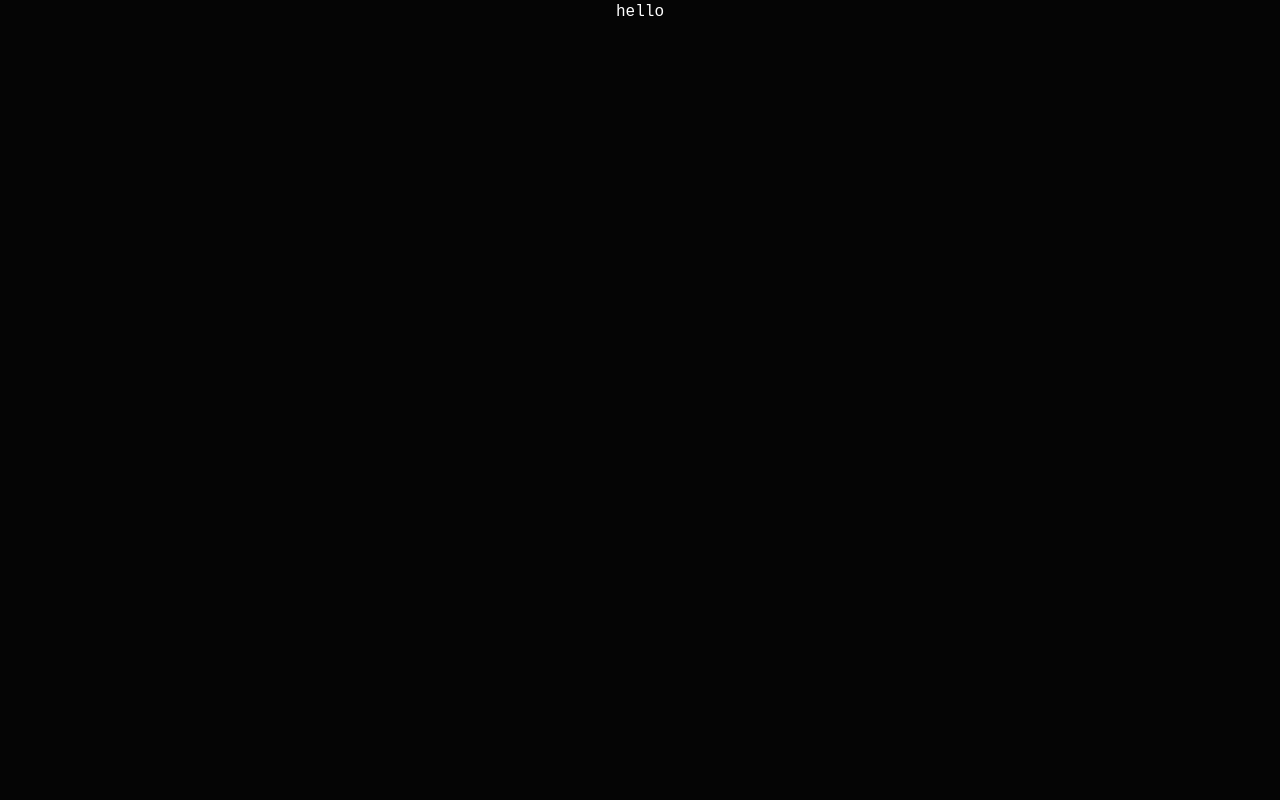
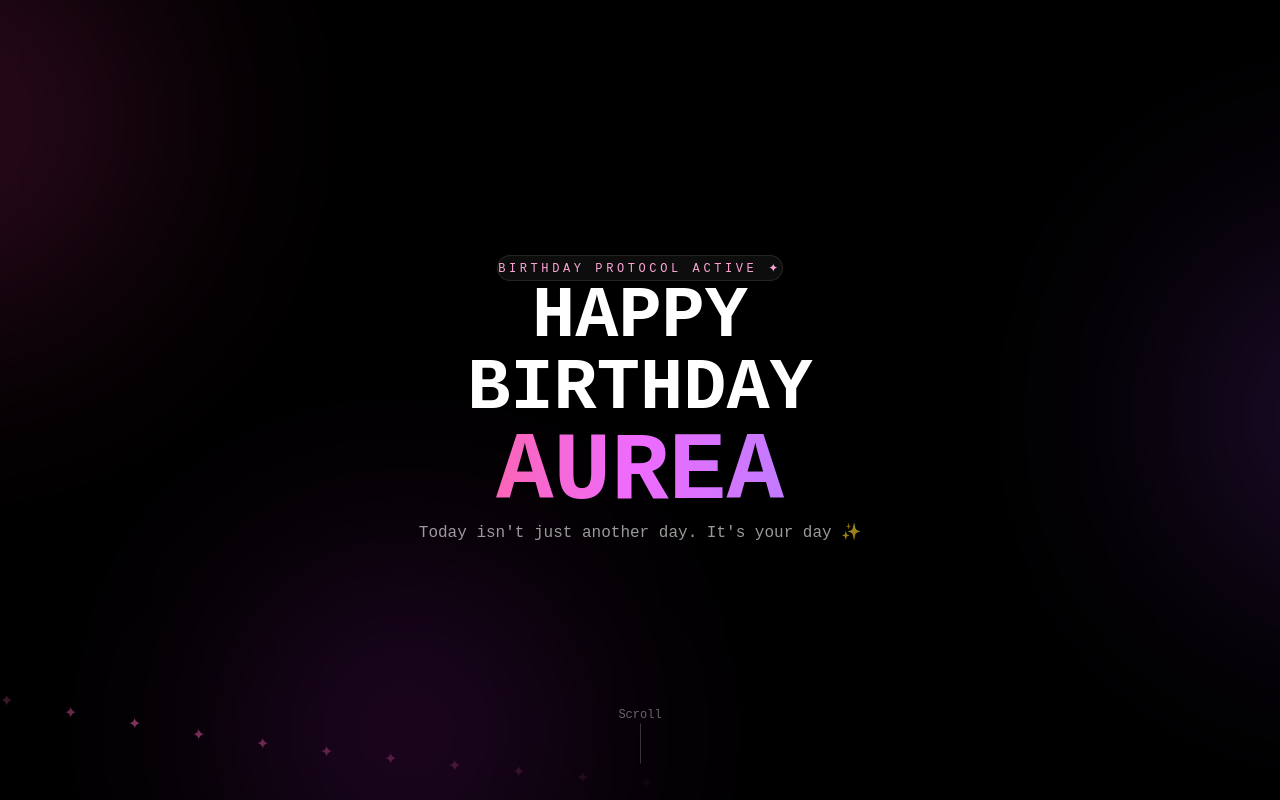
Before and after one commit to TEHILLA-22/aurea, a Next.js app: page /birthday in a window 1280 px wide. Built offline with nearby package versions, Linux system fonts and the light colour scheme.

Commit message:
Update page.tsx

```diff
--- a/src/app/birthday/page.tsx
+++ b/src/app/birthday/page.tsx
@@ -1,8 +1,177 @@
-export default function birthday() {
-    return(
-        <div className="text-center ">
+"use client";
 
-        <h1>hello</h1>
-        </div>
-    )
+import { motion } from "framer-motion";
+
+export default function BirthdayPage() {
+  return (
+    <main className="relative min-h-screen overflow-x-hidden bg-black text-white">
+
+      {/* Aurora Background */}
+
+      <div className="pointer-events-none fixed inset-0 overflow-hidden">
+
+        <div className="absolute left-[-20%] top-[-10%] h-[400px] w-[400px] rounded-full bg-pink-500/20 blur-[120px]" />
+
+        <div className="absolute right-[-20%] top-[30%] h-[350px] w-[350px] rounded-full bg-purple-500/20 blur-[120px]" />
+
+        <div className="absolute bottom-[-10%] left-[20%] h-[300px] w-[300px] rounded-full bg-fuchsia-500/20 blur-[120px]" />
+
+      </div>
+
+      {/* Floating Particles */}
+
+      <div className="pointer-events-none fixed inset-0">
+        {[...Array(20)].map((_, i) => (
+          <motion.div
+            key={i}
+            animate={{
+              y: [-20, -120],
+              opacity: [0, 1, 0],
+            }}
+            transition={{
+              duration: 8 + i,
+              repeat: Infinity,
+              delay: i * 0.5,
+            }}
+            className="absolute text-pink-400/50"
+            style={{
+              left: `${(i * 5) % 100}%`,
+              bottom: "-20px",
+            }}
+          >
+            ✦
+          </motion.div>
+        ))}
+      </div>
+
+      {/* HERO */}
+
+      <section className="relative flex min-h-screen flex-col items-center justify-center px-6 text-center">
+
+        {/* Status Pill */}
+
+        <motion.div
+          initial={{
+            opacity: 0,
+            y: -30,
+          }}
+          animate={{
+            opacity: 1,
+            y: 0,
+          }}
+          className="
+            mb-8
+            rounded-full
+            border
+            border-white/10
+            bg-white/5
+            px-5
+            py-2
+            backdrop-blur-xl
+          "
+        >
+          <span className="text-xs tracking-[0.3em] text-pink-300 uppercase">
+            Birthday Protocol Active ✦
+          </span>
+        </motion.div>
+
+        {/* Main Title */}
+
+        <motion.h1
+          initial={{
+            opacity: 0,
+            y: 50,
+          }}
+          animate={{
+            opacity: 1,
+            y: 0,
+          }}
+          transition={{
+            duration: 1,
+          }}
+          className="
+            text-5xl
+            font-black
+            leading-none
+            sm:text-7xl
+          "
+        >
+          HAPPY
+          <br />
+          BIRTHDAY
+        </motion.h1>
+
+        <motion.h2
+          initial={{
+            opacity: 0,
+          }}
+          animate={{
+            opacity: 1,
+          }}
+          transition={{
+            delay: 0.8,
+          }}
+          className="
+            mt-4
+            bg-gradient-to-r
+            from-pink-400
+            via-fuchsia-400
+            to-purple-400
+            bg-clip-text
+            text-6xl
+            font-black
+            text-transparent
+            sm:text-8xl
+          "
+        >
+          AUREA
+        </motion.h2>
+
+        <motion.p
+          initial={{
+            opacity: 0,
+          }}
+          animate={{
+            opacity: 1,
+          }}
+          transition={{
+            delay: 1.2,
+          }}
+          className="
+            mt-6
+            max-w-md
+            text-white/60
+          "
+        >
+          Today isn't just another day.
+          It's your day ✨
+        </motion.p>
+
+        {/* Scroll Indicator */}
+
+        <motion.div
+          animate={{
+            y: [0, 10, 0],
+          }}
+          transition={{
+            repeat: Infinity,
+            duration: 2,
+          }}
+          className="
+            absolute
+            bottom-10
+            flex
+            flex-col
+            items-center
+          "
+        >
+          <span className="mb-2 text-xs text-white/40">
+            Scroll
+          </span>
+
+          <div className="h-10 w-[1px] bg-white/20" />
+        </motion.div>
+      </section>
+    </main>
+  );
 }
```
